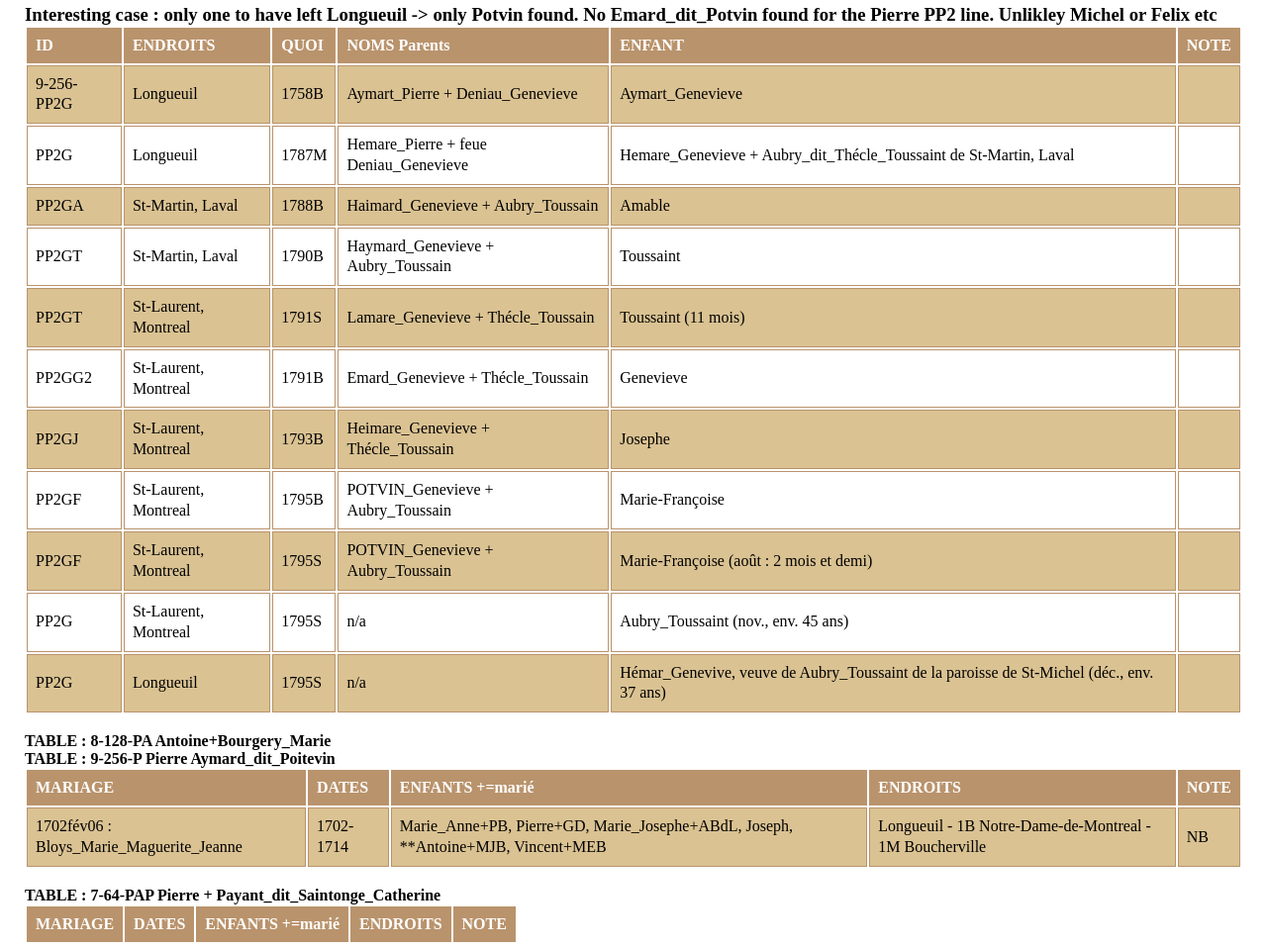
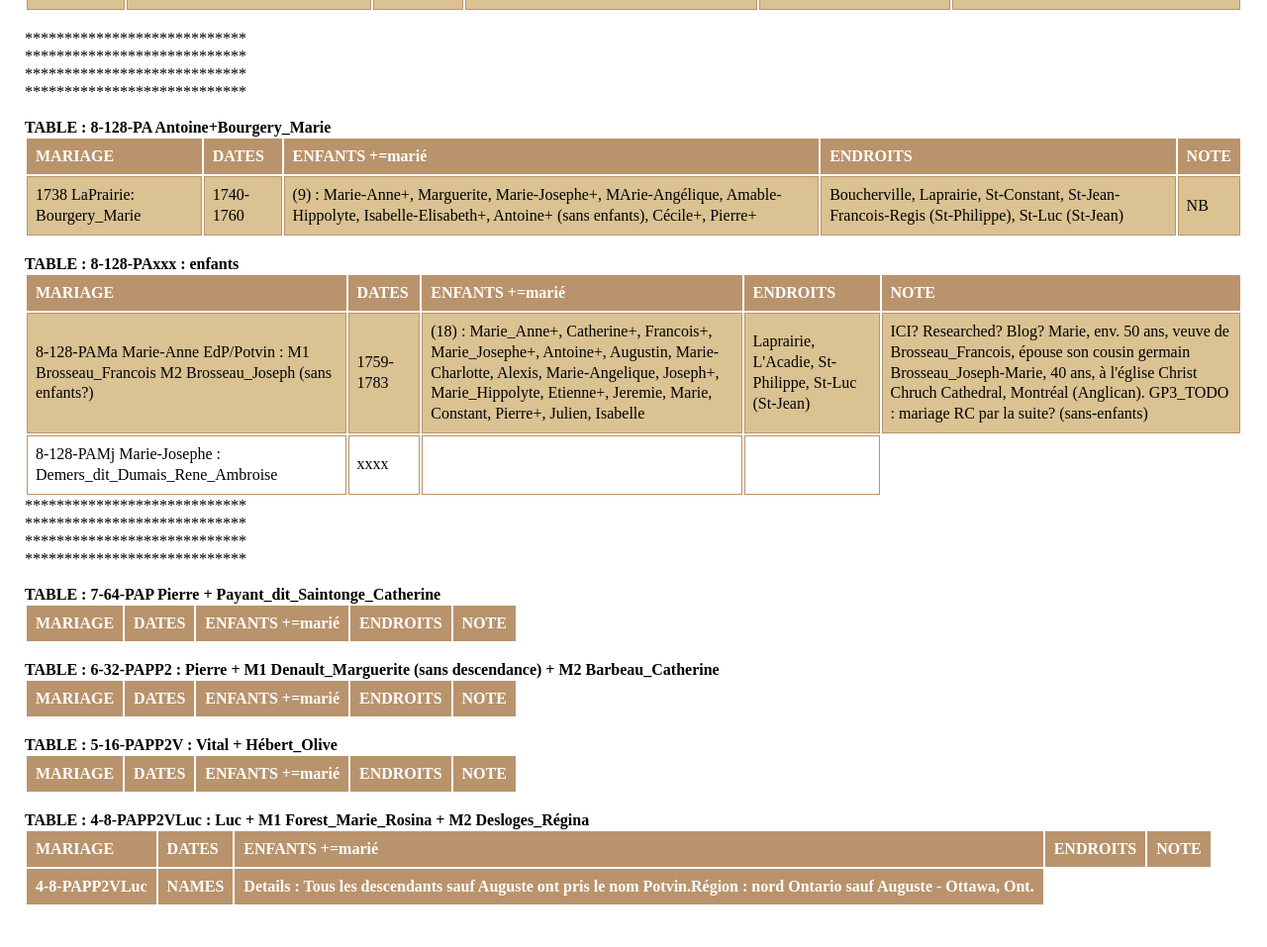
Before and after one commit to srwillow/srwillow.github.io, a plain HTML site: page ResearchedEdPGenealogy.html in a window 1280 px wide. Shown: the part 2620-3577 px from the top of the page at 99% size. Drawn offline with Linux system fonts and the light colour scheme.

Commit message:
more data more data more data

```diff
--- /dev/null
+++ b/BLOG-web/B9-M-RCvsProt.html
@@ -0,0 +1,22 @@
+<!DOCTYPE html>
+<html lang="en">
+<head>
+  <meta charset="utf-8">
+  <meta name="viewport" content="width=device-width, initial-scale=1.0">
+  <title>RC vs Protestants</title>
+  <!--  main.css-->
+  <link rel="stylesheet" href="main.css">
+  <!--  font awesome-->
+  <link rel="stylesheet" href="font-awesome-4.7.0/css/font-awesome.min.css">
+</head>
+
+<body>
+
+MA marries M1 then M2-> his cousin germain  in Protestant Church montreal.... other examples. See folder for images.
+Marie-Amme + Brosseau 8-126-PAMa
+    ICI? Researched? Blog? Marie, env. 50 ans, veuve de Brosseau_Francois, épouse son cousin germain Brosseau_Joseph-Marie, 40 ans, à l'église Christ Chruch Cathedral, Montréal (Anglican). GP3_TODO : mariage RC par la suite? (sans-enfants)
+
+
+
+</body>
+</html>
--- a/ResearchedEdPGenealogy.html
+++ b/ResearchedEdPGenealogy.html
@@ -146,12 +146,16 @@
     </tr>
 <!-- LVL3 DEBUT : PP2G Genevieve    -->
     <tr>
-    <td>9-256-PP2G Genevieve Emard_dite_Potvin</td>
+    <td>9-256-PP2G Genevieve Emard_dite_Potvin &amp; Potvin</td>
     <td>1787juillet23, Longueuil : Toussaint_dit_Thécle_Aubry, de Montréal</td>
     <td>1788-1795</td>
         <td>Marie_Amable, Toussaint, Genevieve+, Josephe, Marie_Francoise</td>
     <td>Longueuil, Montréal, Laval</td>
-    <td>STOP</td>
+    <td>NB 1 : Longueuil, c'est Emard et variations. Au noce, Toussaint est nommée Aubry_dit_Thécle, natif de St-Martin, Laval.
+    <br> NB 2 : St-Martin, il est connu comme Aubry.
+<br> NB 3 : St-Laurent, Montreal, il est connu comme Thécle.
+<br>NB 4 : St-Laurent, Mtl.
+En 1795, Genevieve est nommé deux fois Potvin.</td>
     </tr>
 </table>
 <!-- LVL2 FIN : PP2G   -->
@@ -252,135 +256,19 @@
 <!-- LVL2 FIN : Marceline-2  + F Charon   -->
 
 
-<tr>
-    <td>9-256-PP2G POTVIN_Genevieve de Laval, Montreal </td>
-    <td>1758B Longueuil - Aymart-<br>1787M Longueuil
-Hemare_Genevieve
-Aubry_dit_Tecle_Toussaint </td>
-    <td>1788-1795</td>
-    <td style="font-size:.75em"> Amable, Toussaint, Genevieve+, Josephe, Marie-Françoise</td>
-    <td>Longueuil - Genevieve BMS;<br> famille : Laval, Montréal et St-Constant. </td>
-    <td>NB 1 : Longueuil, c'est Emard et variations. Au noce, Toussaint est nommée Aubry_dit_Thécle,natif de St-Martin, Laval.
-    <br> NB 2 : St-Martin, il est connu comme Aubry.
-<br> NB 3 : St-Laurent, Montreal, il est connu comme Thécle.
-<br>NB 4 : St-Laurent, Mtl.
-En 1795, Genevieve est nommé deux fois Potvin. Pourquoi?
-</td>
-    </tr>
   </table>
-xxx : enfants
-
-
 
 <br>
-<h3> Interesting case : only one to have left Longueuil -> only Potvin found. No Emard_dit_Potvin found for the Pierre PP2 line. Unlikley Michel or Felix etc</h3>
-<table>
- <tr>
-    <th>ID</th>
-   <th>ENDROITS</th>
-    <th>QUOI</th>
-<th>NOMS Parents</th>
-    <th>ENFANT</th>
-    <th>NOTE</th>
-    </tr>
 
-<tr>
-    <td>9-256-PP2G</td>
-    <td>Longueuil</td>
-    <td>1758B</td>
-    <td>Aymart_Pierre + Deniau_Genevieve</td>
-    <td>Aymart_Genevieve</td>
-    <td></td>
-    </tr>
-<tr>
-    <td>PP2G</td>
-    <td>Longueuil</td>
-    <td>1787M</td>
-    <td>Hemare_Pierre + feue Deniau_Genevieve</td>
-    <td>Hemare_Genevieve + Aubry_dit_Thécle_Toussaint de St-Martin, Laval </td>
-    <td></td>
-</tr>
-<tr>
-    <td>PP2GA</td>
-    <td>St-Martin, Laval</td>
-    <td>1788B</td>
-    <td>Haimard_Genevieve + Aubry_Toussain</td>
-    <td>Amable</td>
-    <td></td>
-</tr>
-<tr>
-<td>PP2GT</td>
-    <td>St-Martin, Laval</td>
-    <td>1790B</td>
-    <td>Haymard_Genevieve + Aubry_Toussain</td>
-    <td>Toussaint</td>
-    <td></td>
-</tr>
-<tr>
-<td>PP2GT</td>
-    <td>St-Laurent, Montreal</td>
-    <td>1791S</td>
-    <td>Lamare_Genevieve + Thécle_Toussain</td>
-    <td>Toussaint (11 mois)</td>
-    <td></td>
-</tr>
-<tr>
-<td>PP2GG2</td>
-    <td>St-Laurent, Montreal</td>
-    <td>1791B</td>
-    <td>Emard_Genevieve + Thécle_Toussain</td>
-    <td>Genevieve</td>
-    <td></td>
-</tr>
-<tr>
-<td>PP2GJ</td>
-    <td>St-Laurent, Montreal</td>
-    <td>1793B</td>
-    <td>Heimare_Genevieve + Thécle_Toussain</td>
-    <td>Josephe</td>
-    <td></td>
-</tr>
-<tr>
-<td>PP2GF</td>
-    <td>St-Laurent, Montreal</td>
-    <td>1795B</td>
-    <td>POTVIN_Genevieve + Aubry_Toussain</td>
-    <td>Marie-Françoise</td>
-    <td></td>
-</tr>
-<tr>
-<td>PP2GF</td>
-    <td>St-Laurent, Montreal</td>
-    <td>1795S</td>
-    <td>POTVIN_Genevieve + Aubry_Toussain</td>
-    <td>Marie-Françoise (août : 2 mois et demi)</td>
-    <td></td>
-</tr>
-<tr>
-<td>PP2G</td>
-    <td>St-Laurent, Montreal</td>
-    <td>1795S</td>
-    <td>n/a</td>
-    <td>Aubry_Toussaint (nov., env. 45 ans)</td>
-    <td></td>
-</tr>
-<tr>
-<td>PP2G</td>
-    <td>Longueuil</td>
-    <td>1795S</td>
-    <td>n/a</td>
-    <td>Hémar_Genevive, veuve de Aubry_Toussaint de la paroisse de St-Michel (déc., env. 37 ans)</td>
-    <td></td>
-</tr>
-</table>
-
-
-
+****************************<br>
+****************************<br>
+****************************<br>
+****************************<br>
 
 <!-- ANTOINE / MARIE   -->
+<!--Skip no children : PAA2 Antoine+; -->
     <br>
        <h4>TABLE : 8-128-PA Antoine+Bourgery_Marie</h4>
-    <h4>TABLE : 9-256-P Pierre Aymard_dit_Poitevin</h4>
     <table>
     <tr>
     <th>MARIAGE</th>
@@ -390,13 +278,48 @@ xxx : enfants
     <th>NOTE</th>
     </tr>
     <tr>
-    <td>1702fév06 : Bloys_Marie_Maguerite_Jeanne</td>
-    <td>1702-1714</td>
-    <td style="font-size=0.25px"> Marie_Anne+PB, Pierre+GD, Marie_Josephe+ABdL, Joseph, **Antoine+MJB, Vincent+MEB</td>
-    <td>Longueuil - 1B Notre-Dame-de-Montreal - 1M Boucherville</td>
+    <td> 1738 LaPrairie: Bourgery_Marie</td>
+    <td>1740-1760</td>
+    <td style="font-size=0.25px"> (9) : Marie-Anne+, Marguerite, Marie-Josephe+, MArie-Angélique, Amable-Hippolyte, Isabelle-Elisabeth+, Antoine+ (sans enfants), Cécile+, Pierre+</td>
+    <td>Boucherville, Laprairie, St-Constant, St-Jean-Francois-Regis (St-Philippe), St-Luc (St-Jean)</td>
         <td>NB  </td>
     </tr>
   </table>
+
+<br>
+       <h4>TABLE : 8-128-PAxxx : enfants</h4>
+    <table>
+    <tr>
+    <th>MARIAGE</th>
+    <th>DATES</th>
+    <th>ENFANTS +=marié</th>
+    <th>ENDROITS</th>
+    <th>NOTE</th>
+    </tr>
+    <tr>
+    <td>8-128-PAMa Marie-Anne EdP/Potvin : M1 Brosseau_Francois M2 Brosseau_Joseph (sans enfants?)</td>
+    <td>1759-1783</td>
+    <td style="font-size=0.25px"> (18) : Marie_Anne+, Catherine+, Francois+, Marie_Josephe+, Antoine+, Augustin, Marie-Charlotte, Alexis, Marie-Angelique, Joseph+, Marie_Hippolyte, Etienne+, Jeremie, Marie, Constant, Pierre+, Julien, Isabelle</td>
+        <td>Laprairie, L'Acadie, St-Philippe, St-Luc (St-Jean)  </td>
+        <td>ICI? Researched? Blog? Marie, env. 50 ans, veuve de Brosseau_Francois, épouse son cousin germain Brosseau_Joseph-Marie, 40 ans, à l'église Christ Chruch Cathedral, Montréal (Anglican). GP3_TODO : mariage RC par la suite? (sans-enfants)</td>
+    </tr>
+<tr>
+    <td>8-128-PAMj Marie-Josephe : Demers_dit_Dumais_Rene_Ambroise</td>
+    <td>xxxx</td>
+    <td style="font-size=0.25px"> </td>
+        <td>  </td>
+    </tr>
+  </table>
+
+
+****************************<br>
+****************************<br>
+****************************<br>
+****************************<br>
+
+<!-- ANTOINE / MARIE   -->
+<!--Skip no children : PAA2 Antoine+; -->
+
     <br>
 <h4>TABLE : 7-64-PAP Pierre + Payant_dit_Saintonge_Catherine</h4>
     <table>
```
Also changed, not shown: ArbreEmardouPotvin.html (+12 -12 lines), BLOG-web/B1-DitNom-blog1.html (+4 -1 lines), BLOG-web/B7-OserSeMarier-blog7.html (+4 -0 lines), BLOG-web/B8-ReconstituerRegistresLongueuil-blog8.html (+16 -14 lines), Antoine+Bourgery-8-128-i/BiensPierresig-i - used in Antoine's page.png (added), BLOG-web/B8-Reconstituer-i/B8-PVAJbJb2Grenil-Ducharmenote-small.png, 1 other file.
